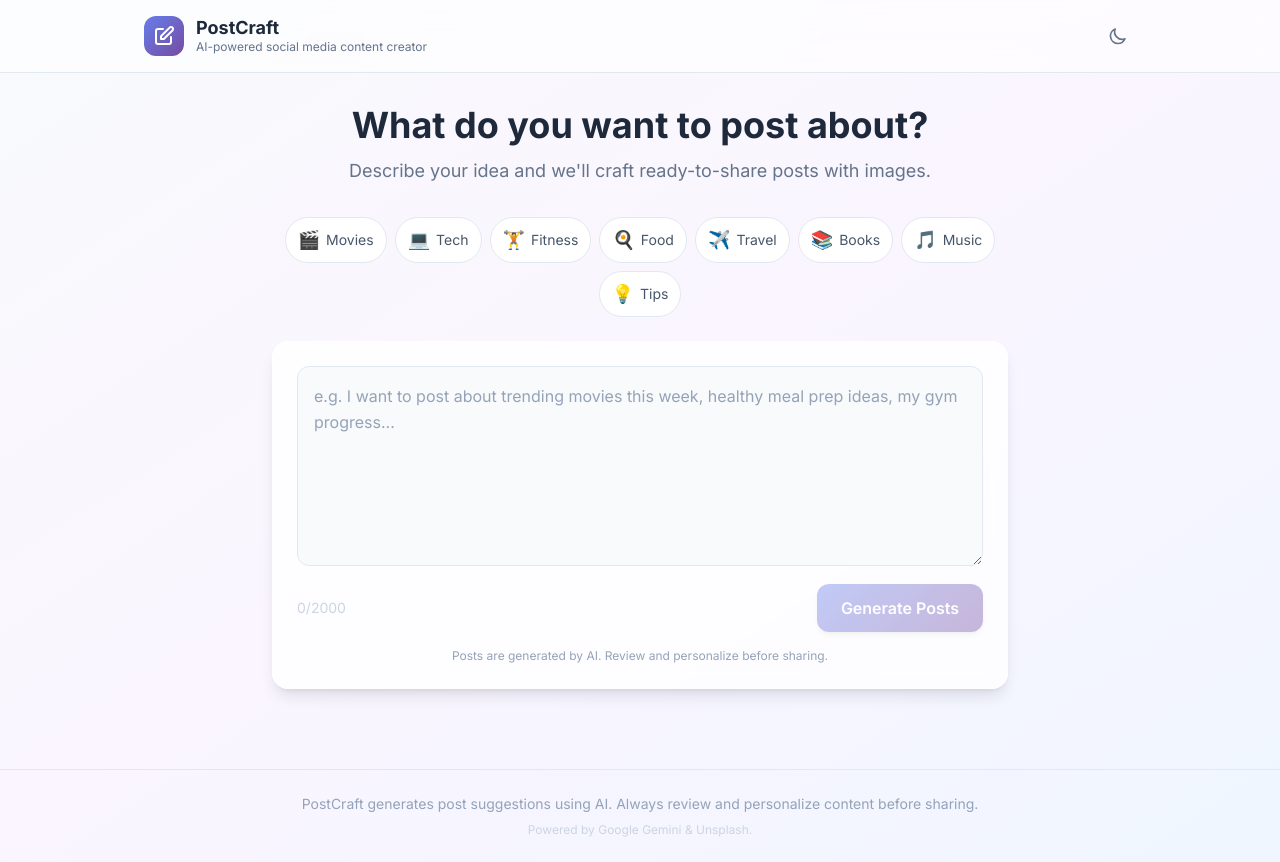
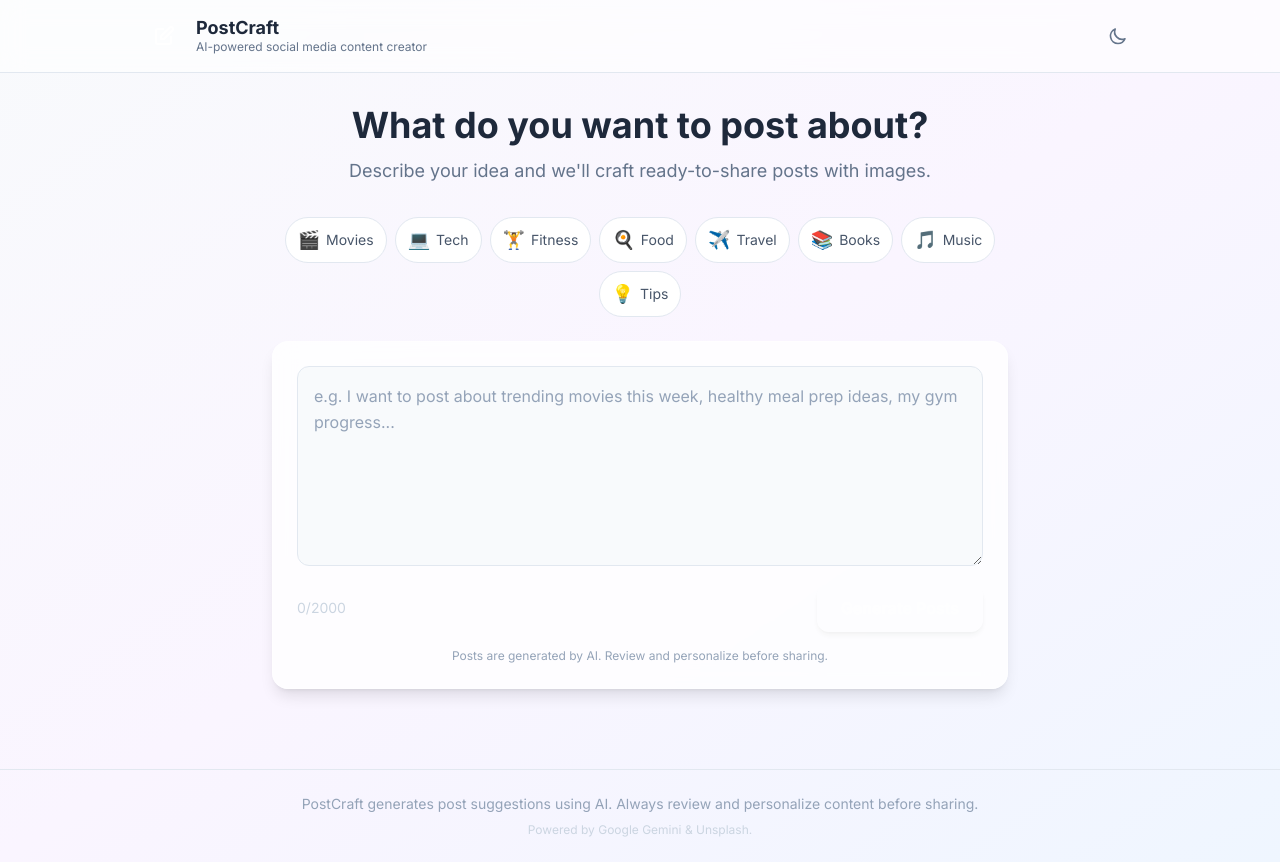
Before and after one commit to Masembe0757/social_post_recommendation, a React (Create React App) app in the folder client/: page / in a window 1280 px wide. Built offline with nearby package versions, Linux system fonts and the light colour scheme; no server answers; the HTML template or start-up script is replaced by a standard one.

Commit message:
Rename emotion-gradient CSS class to brand-gradient

```diff
--- a/client/src/index.css
+++ b/client/src/index.css
@@ -23,7 +23,7 @@
 }
 
 @layer components {
-  .emotion-gradient {
+  .brand-gradient {
     background: linear-gradient(135deg, #667eea 0%, #764ba2 100%);
   }
 
```
